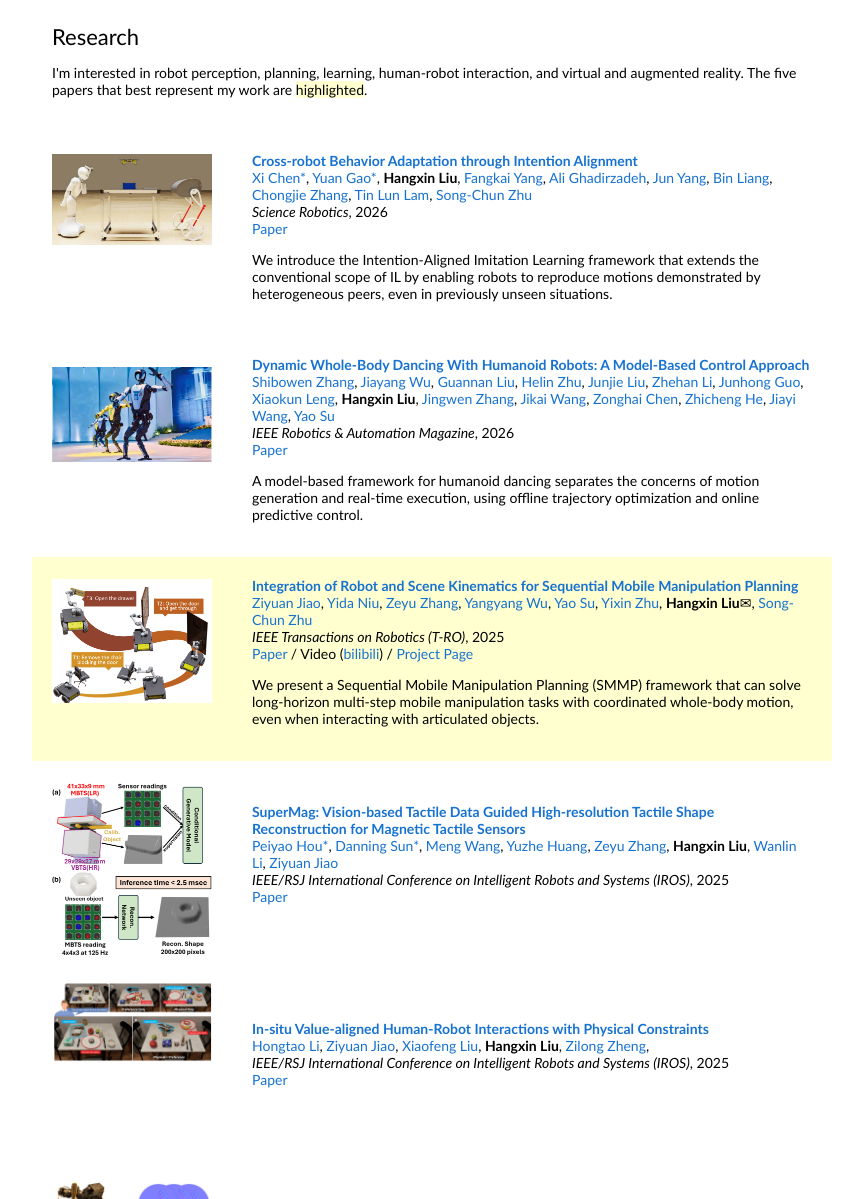
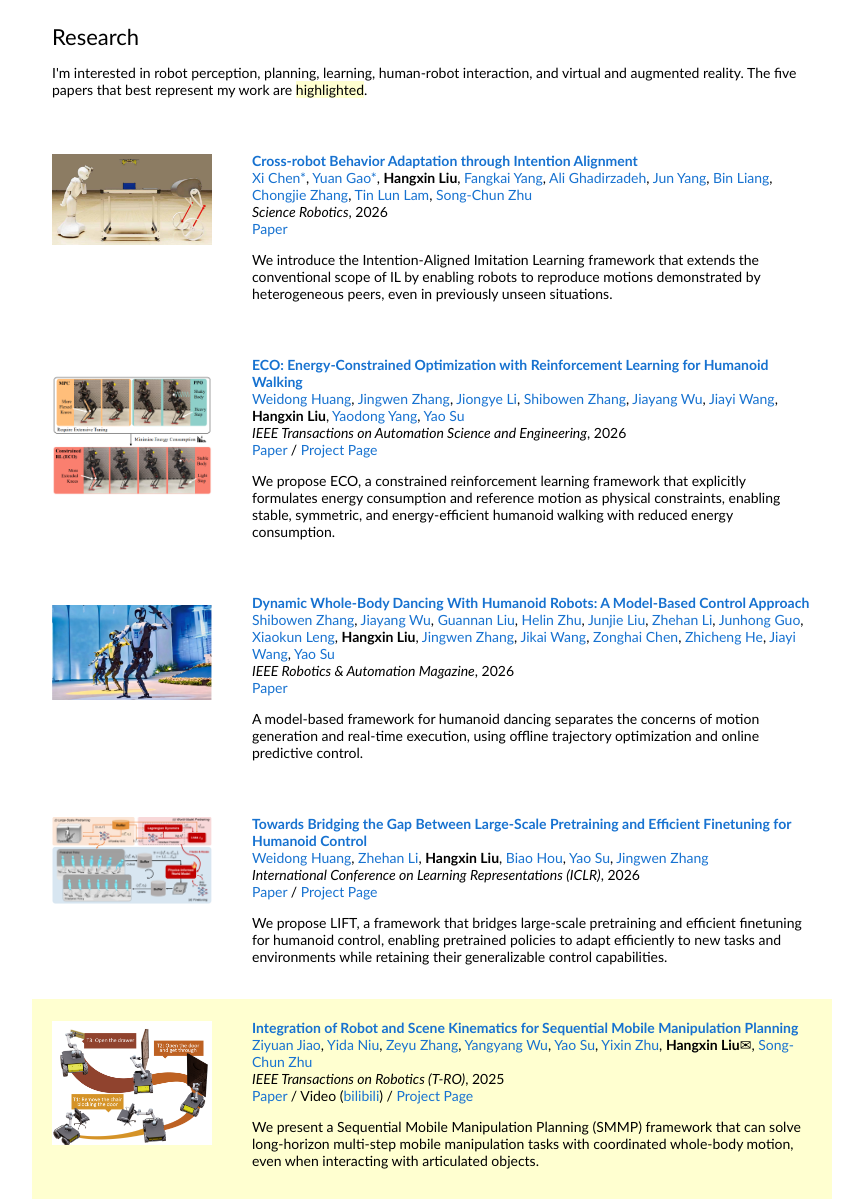
Before and after one commit to liuhx111/liuhx111.github.io, a plain HTML site: page index.html in a window 1280 px wide. Shown: the part 539-1738 px from the top of the page, without its empty margins (208-1071 px from the left). Drawn offline with Linux system fonts and the light colour scheme.

Commit message:
Update index.html

```diff
--- a/index.html
+++ b/index.html
@@ -90,6 +90,38 @@
           <tr>
             <td style="padding:20px;width:25%;vertical-align:middle">
               <div class="one">
+                <img src='images/26_tase_eco.png' width="160">
+              </div>
+            </td>
+            <td style="padding:20px;width:75%;vertical-align:middle">
+              <a href="">
+                <papertitle>ECO: Energy-Constrained Optimization with Reinforcement Learning for Humanoid Walking</papertitle>
+              </a>
+              <br>
+              <a href="https://weidonghuang.com/">Weidong Huang</a>,
+              <a href="https://jingwen-zhang-aaron.github.io/">Jingwen Zhang</a>,
+              <a>Jiongye Li</a>,
+              <a>Shibowen Zhang</a>,
+              <a>Jiayang Wu</a>,
+              <a href="https://jjiayu.github.io/">Jiayi Wang</a>,
+              <strong>Hangxin Liu</strong>,
+              <a href="https://yangyaodong.com/">Yaodong Yang</a>,
+              <a href="https://yaosu.info/">Yao Su</a>
+              <br>
+              <em>IEEE Transactions on Automation Science and Engineering</em>, 2026
+              <br>
+              <a href="https://arxiv.org/pdf/2602.06445">Paper</a> /
+              <a href="https://sites.google.com/view/eco-humanoid?pli=1&authuser=0">Project Page</a>
+              <p></p>
+              <p>
+                We propose ECO, a constrained reinforcement learning framework that explicitly formulates energy consumption and reference motion as physical constraints, enabling stable, symmetric, and energy-efficient humanoid walking with reduced energy consumption.
+              </p>
+            </td>
+          </tr>
+
+          <tr>
+            <td style="padding:20px;width:25%;vertical-align:middle">
+              <div class="one">
                 <img src='images/26_ram_dancing.png' width="160">
               </div>
             </td>
@@ -120,6 +152,35 @@
               <p></p>
               <p>
                 A model-based framework for humanoid dancing separates the concerns of motion generation and real-time execution, using offline trajectory optimization and online predictive control.
+              </p>
+            </td>
+          </tr>
+
+          <tr>
+            <td style="padding:20px;width:25%;vertical-align:middle">
+              <div class="one">
+                <img src='images/26_iclr_lift.png' width="160">
+              </div>
+            </td>
+            <td style="padding:20px;width:75%;vertical-align:middle">
+              <a href="">
+                <papertitle>Towards Bridging the Gap Between Large-Scale Pretraining and Efficient Finetuning for Humanoid Control</papertitle>
+              </a>
+              <br>
+              <a href="https://weidonghuang.com/">Weidong Huang</a>,
+              <a>Zhehan Li</a>,
+              <strong>Hangxin Liu</strong>,
+              <a>Biao Hou</a>,
+              <a href="https://yaosu.info/">Yao Su</a>,
+              <a href="https://jingwen-zhang-aaron.github.io/">Jingwen Zhang</a>
+              <br>
+              <em>International Conference on Learning Representations (ICLR)</em>, 2026
+              <br>
+              <a href="https://proceedings.iclr.cc/paper_files/paper/2026/file/d9b564716709357b4bccec9fc9ad04d2-Paper-Conference.pdf">Paper</a> /
+              <a href="https://lift-humanoid.github.io/">Project Page</a>
+              <p></p>
+              <p>
+                We propose LIFT, a framework that bridges large-scale pretraining and efficient finetuning for humanoid control, enabling pretrained policies to adapt efficiently to new tasks and environments while retaining their generalizable control capabilities.
               </p>
             </td>
           </tr>
```
